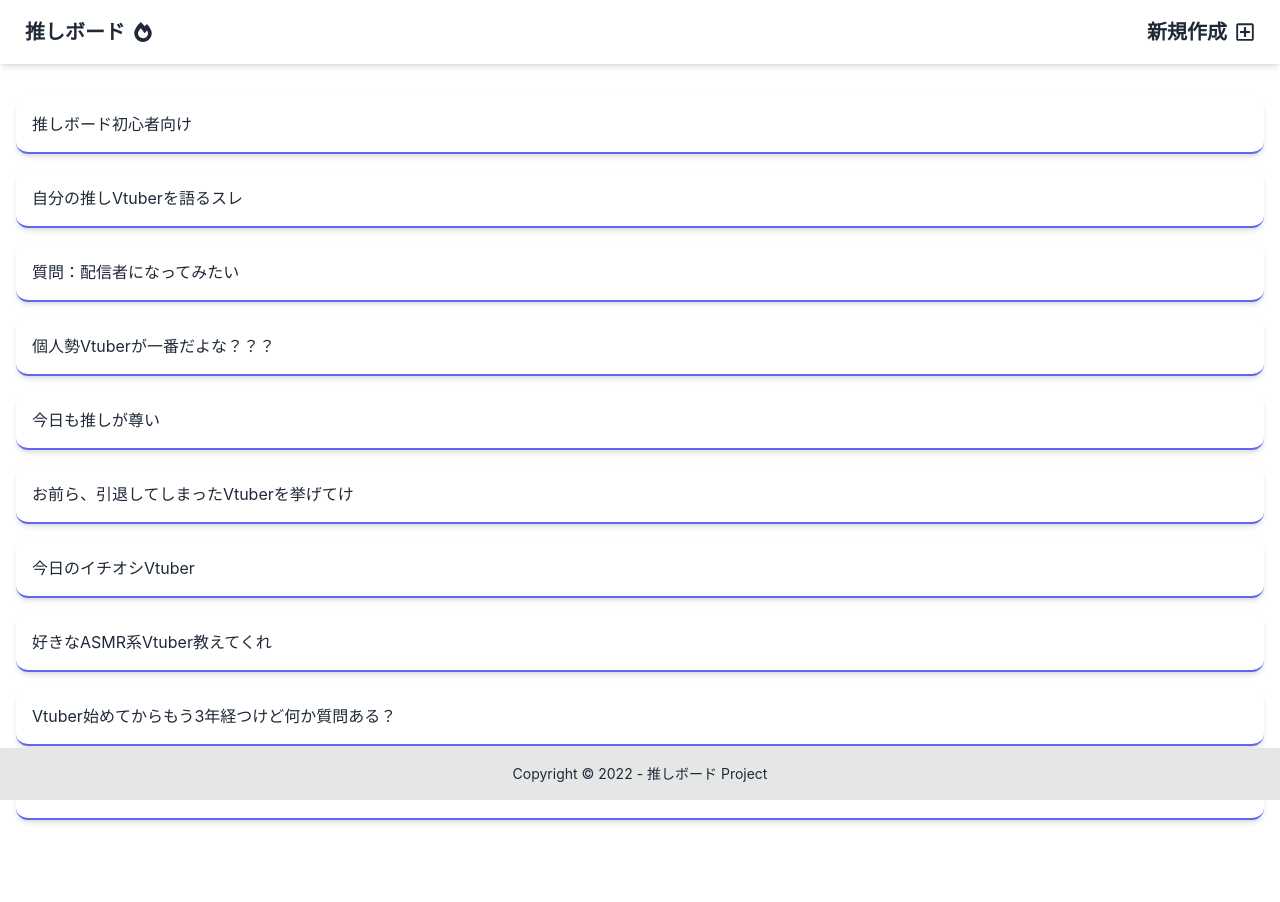
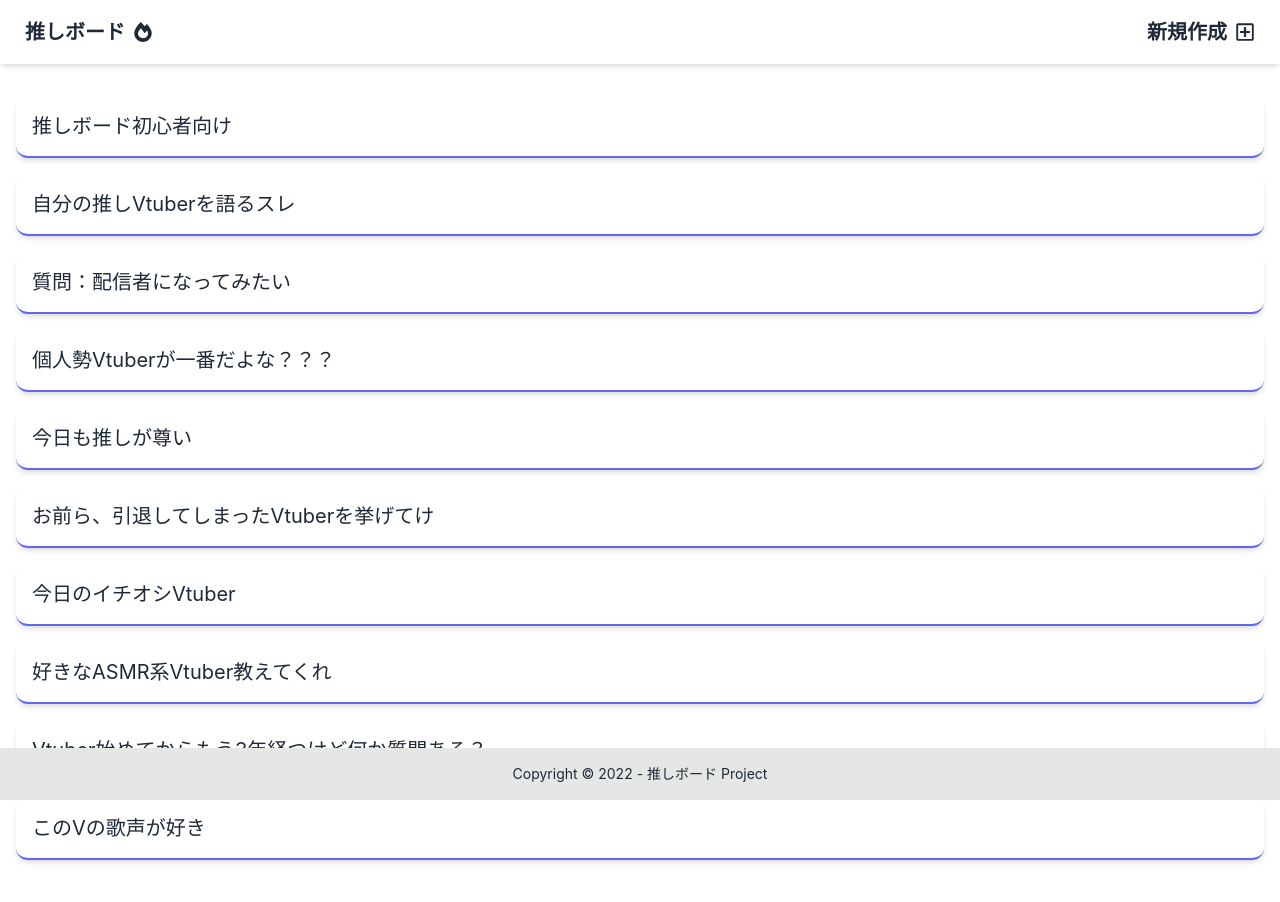
Before and after one commit to 398noe/study-react-board, a React (Create React App) app: page / in a window 1280 px wide. Shown: the top 902 px of the page. Built offline with nearby package versions, Linux system fonts and the light colour scheme.

Commit message:
Reset text size

```diff
--- a/src/components/Card/thread.tsx
+++ b/src/components/Card/thread.tsx
@@ -6,7 +6,7 @@ export const ThreadCard: React.FC<threadCardProps> = (props: threadCardProps) =>
     return (
         <div className="w-full border-b-2 border-indigo-500 shadow-md rounded-xl p-4 hover:border-pink-500">
             <div className="title">
-                <p className="text-md">{title}</p>
+                <p className="text-xl">{title}</p>
             </div>
         </div>
     );
```
